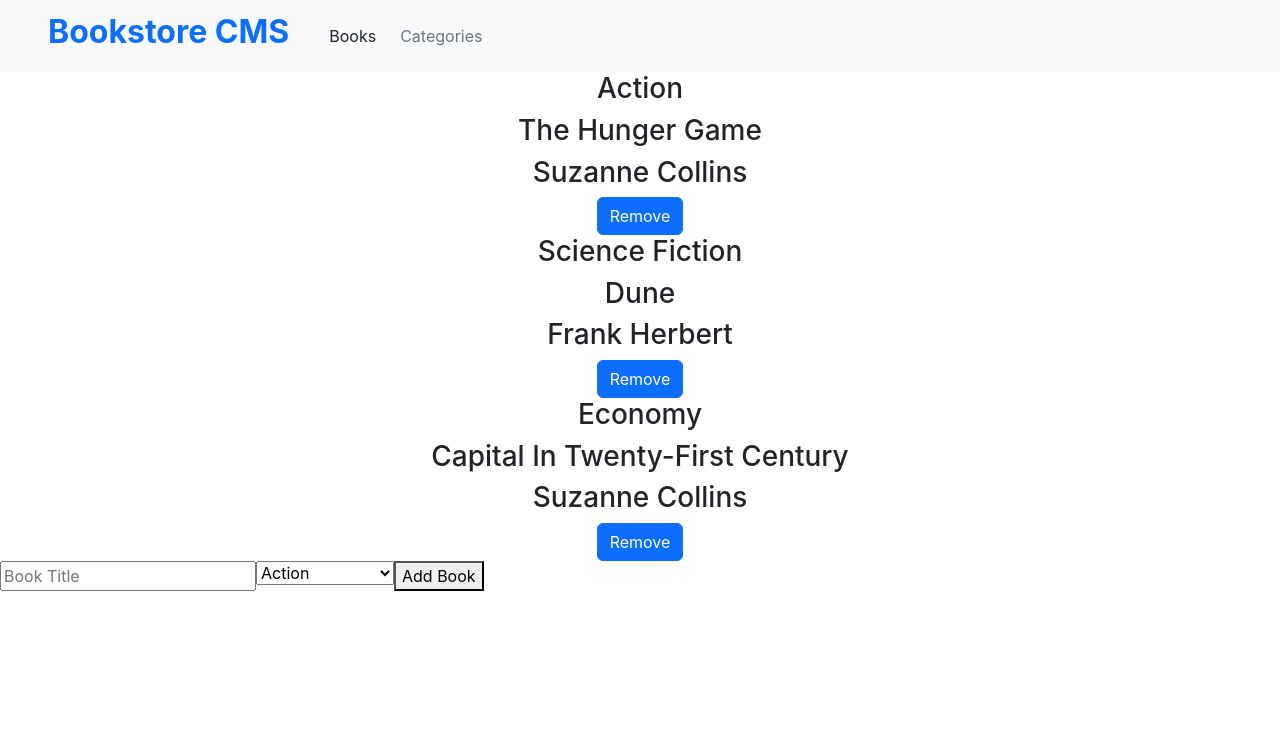
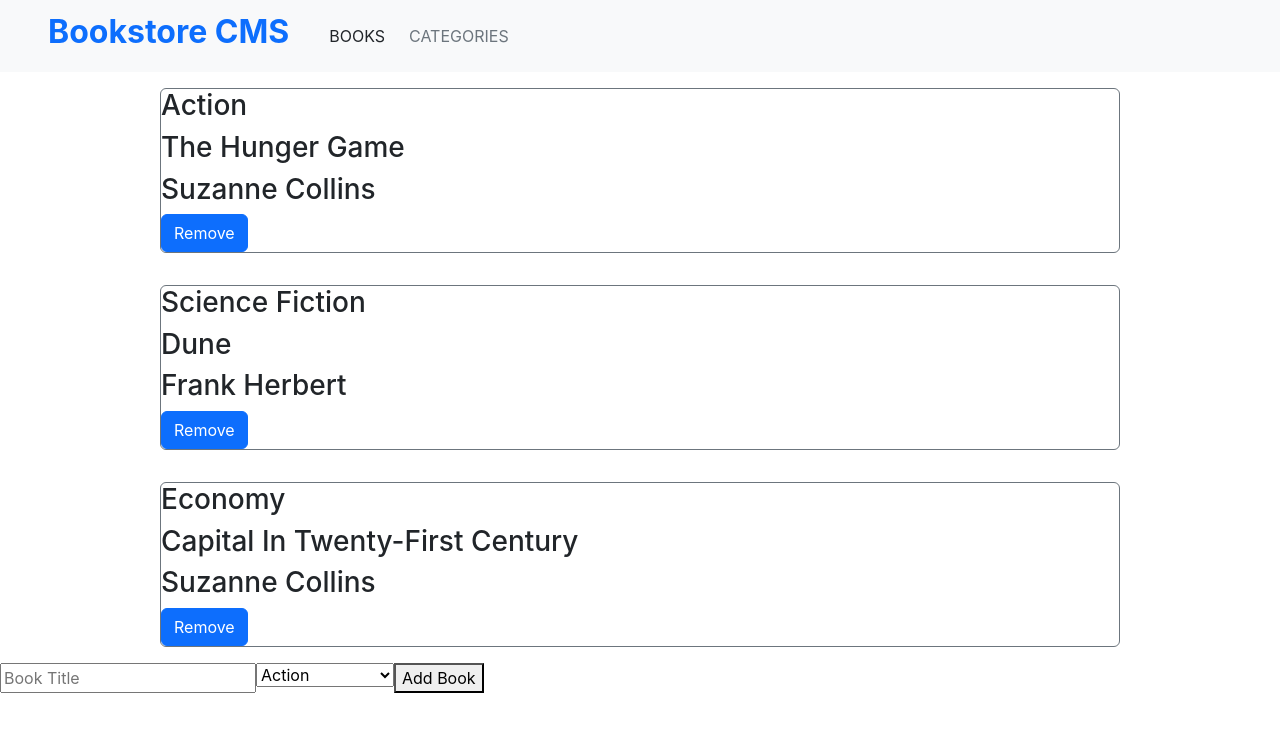
Before and after one commit to megha-n-bodke/book-store-react-app, a React (Create React App) app: page / in a window 1280 px wide. Shown: the top 732 px of the page. Built offline with nearby package versions, Linux system fonts and the light colour scheme.

Commit message:
Style Book component

```diff
--- a/src/App.css
+++ b/src/App.css
@@ -1,7 +1,3 @@
-.App {
-  text-align: center;
-}
-
 .App-logo {
   height: 40vmin;
   pointer-events: none;
--- a/src/Components/Books.js
+++ b/src/Components/Books.js
@@ -1,17 +1,19 @@
-import React from 'react';
+import React from "react";
 
 const Books = (props) => {
   const { type, title, author } = props;
 
   return (
-    <div>
-      <h3>{type}</h3>
-      <h3>{title}</h3>
-      <h3>{author}</h3>
+    <div className="d-flex flex-column align-items-center">
+      <div className="border border-secondary rounded  w-75 my-3 ">
+        <h3 className="text-left">{type}</h3>
+        <h3>{title}</h3>
+        <h3>{author}</h3>
 
-      <button type="button" className="btn btn-primary">
-        Remove
-      </button>
+        <button type="button" className="btn btn-primary">
+          Remove
+        </button>
+      </div>
     </div>
   );
 };
--- a/src/Components/Navbar.js
+++ b/src/Components/Navbar.js
@@ -31,7 +31,7 @@ const Navbar = () => (
         <ul className="navbar-nav mr-auto">
           <li className="nav-item active ps-4">
             <Link to="/" className="text-decoration-none text-dark">
-              Books
+              BOOKS
             </Link>
           </li>
           <li className="nav-item ps-4">
@@ -39,7 +39,7 @@ const Navbar = () => (
               to="Categories"
               className="text-decoration-none text-secondary"
             >
-              Categories
+              CATEGORIES
             </Link>
           </li>
         </ul>
```
